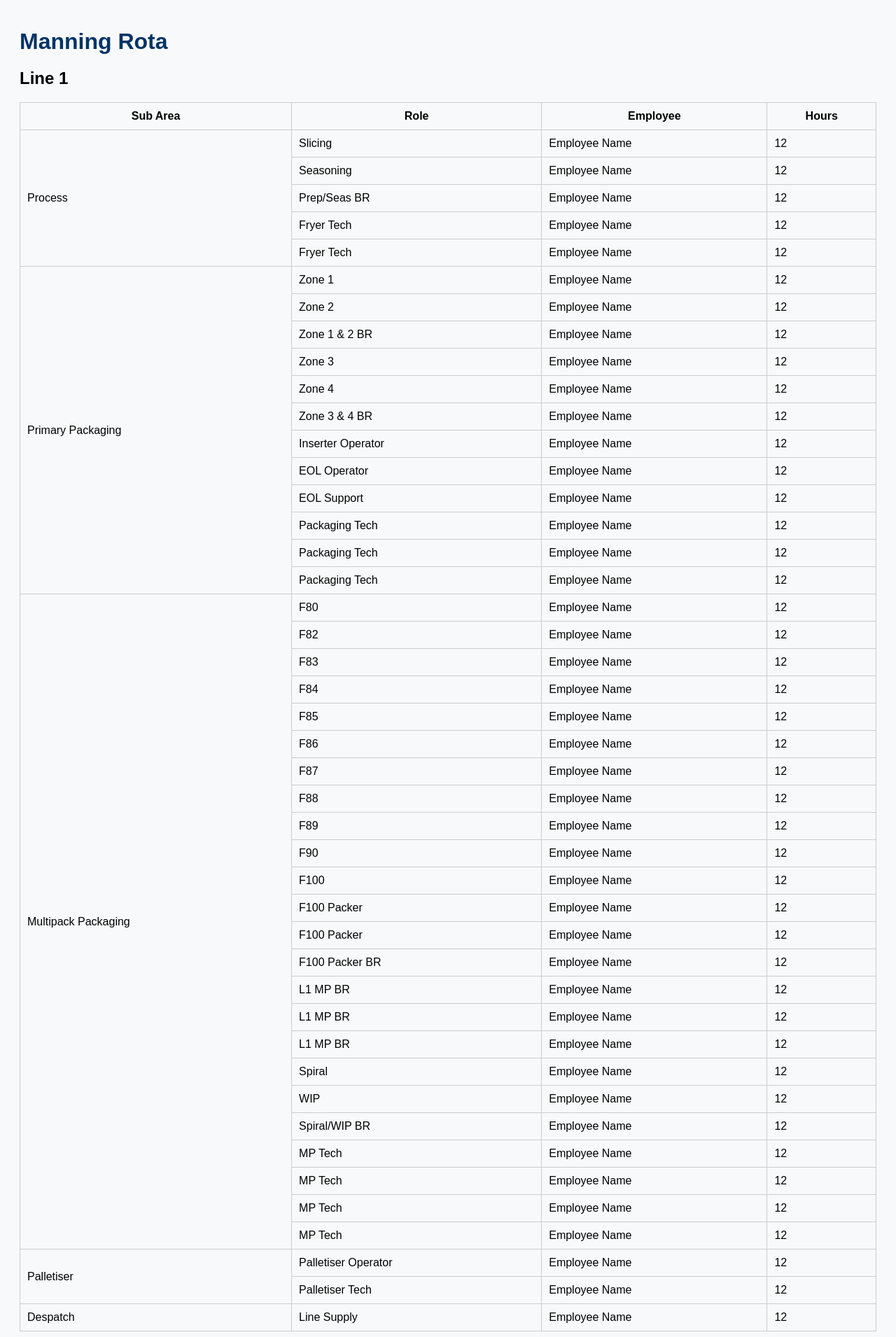
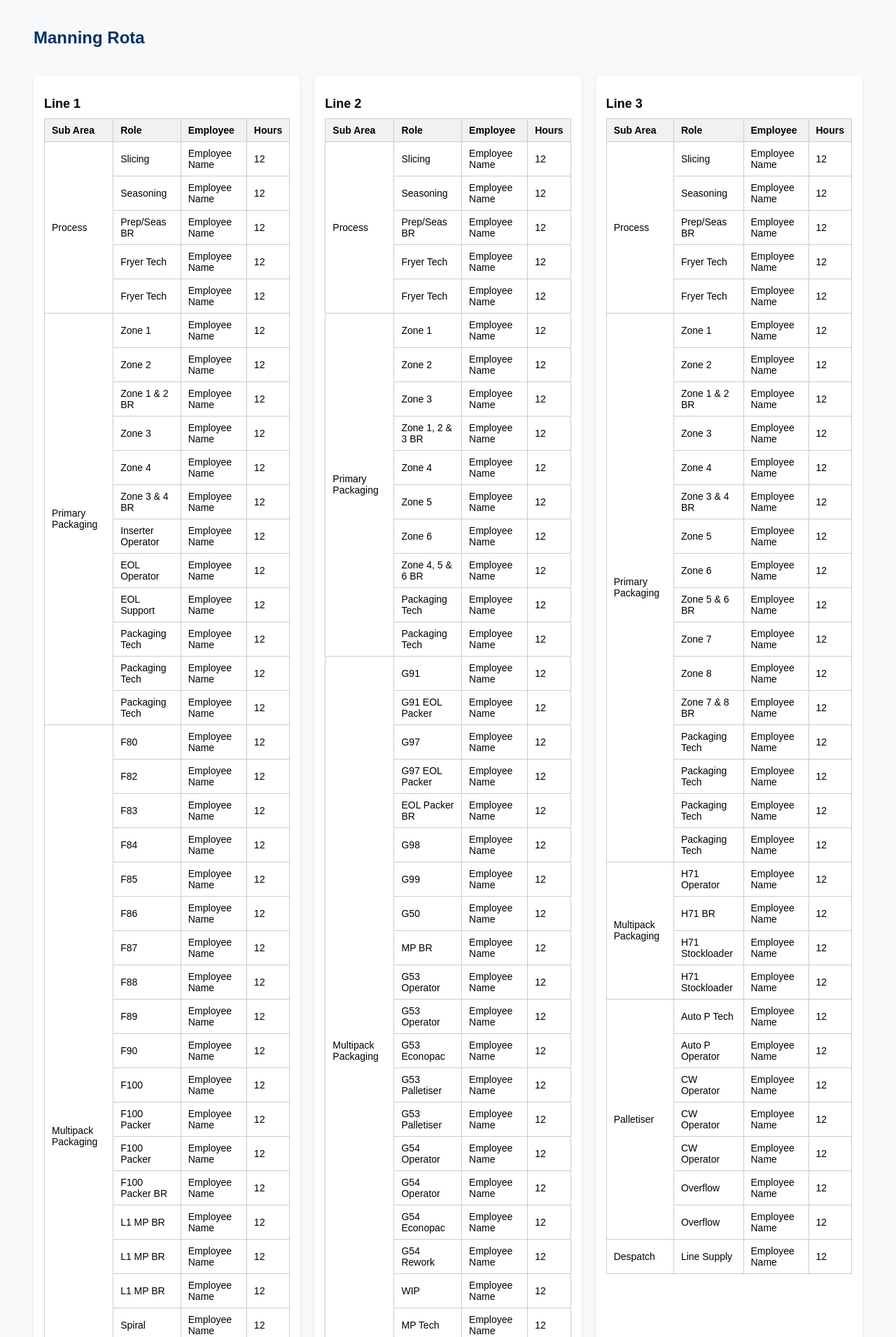
Before and after one commit to Deepeshpatel11/Labor-Tool, a Django app: page /shifts/rota/1/1/ in a window 1280 px wide. Shown: the part 56-1966 px from the top of the page at 70% size. Run offline with Django 5.2, Linux system fonts and the light colour scheme.

Commit message:
Add style to manning rota page

```diff
--- a/labour_management/labour_management/static/css/style.css
+++ b/labour_management/labour_management/static/css/style.css
@@ -34,3 +34,53 @@ th, td {
 .container {
     padding: 20px;
 }
+
+
+/* Container to hold all lines and sections in a row with wrapping */
+.rota-container {
+    display: flex;
+    flex-wrap: wrap;
+    gap: 20px;
+    justify-content: flex-start;
+    padding: 20px;
+  }
+
+  /* Each column (line) */
+  .line-column {
+    background: white;
+    padding: 15px;
+    border-radius: 8px;
+    box-shadow: 0 2px 5px rgba(0,0,0,0.1);
+    flex: 1 1 300px; /* Makes it responsive */
+    min-width: 280px;
+  }
+
+  /* Style for each table */
+  .rota-table {
+    width: 100%;
+    border-collapse: collapse;
+    font-size: 14px;
+  }
+
+  .rota-table th,
+  .rota-table td {
+    border: 1px solid #ccc;
+    padding: 8px 10px;
+    text-align: left;
+  }
+
+  .rota-table thead {
+    background-color: #f1f1f1;
+  }
+
+  h2 {
+    font-size: 18px;
+    margin-bottom: 10px;
+  }
+
+  .manning-rota {
+    margin: 20px;
+    font-size: 24px;
+    font-weight: bold;
+    color: #003366;
+  }
--- a/labour_management/shifts/templates/shifts/manning_rota.html
+++ b/labour_management/shifts/templates/shifts/manning_rota.html
@@ -2,14 +2,13 @@
 {% block title %}Manning Rota{% endblock %}
 {% block content %}
 
-<h1>Manning Rota</h1>
+<h1 class="manning-rota">Manning Rota</h1>
 
-<div class="manning-wrapper">
-  <div class="manning-container">
+<div class="rota-container">
   <!-- Line 1 -->
   <div class="line-column">
     <h2>Line 1</h2>
-      <table border="1" width="100%">
+    <table class="rota-table">
       <thead>
         <tr>
           <th>Sub Area</th>
@@ -260,7 +259,7 @@
   <!-- Line 2 -->
   <div class="line-column">
     <h2>Line 2</h2>
-      <table border="1" width="100%">
+    <table class="rota-table">
       <thead>
         <tr>
           <th>Sub Area</th>
@@ -495,7 +494,7 @@
   <!-- Line 3 -->
   <div class="line-column">
     <h2>Line 3</h2>
-      <table border="1" width="100%">
+    <table class="rota-table">
       <thead>
         <tr>
           <th>Sub Area</th>
@@ -691,7 +690,7 @@
   <!-- Line 4 -->
   <div class="line-column">
     <h2>Line 4</h2>
-      <table border="1" width="100%">
+    <table class="rota-table">
       <thead>
         <tr>
           <th>Sub Area</th>
@@ -857,7 +856,7 @@
   <!-- Shared Resources -->
   <div class="line-column">
     <h2>Shared Resources</h2>
-      <table border="1" width="100%">
+    <table class="rota-table">
       <thead>
         <tr>
           <th>Role</th>
@@ -875,7 +874,7 @@
     </table>
 
     <h3>MOH</h3>
-      <table border="1" width="100%">
+    <table class="rota-table">
       <thead>
         <tr>
           <th>Role</th>
@@ -981,7 +980,7 @@
   <!-- Additional Manning -->
   <div class="line-column">
     <h2>Additional Manning</h2>
-      <table border="1" width="100%">
+    <table class="rota-table">
       <thead>
         <tr>
           <th>Area</th>
@@ -1040,7 +1039,7 @@
   <!-- Absent -->
   <div class="line-column">
     <h2>Absent</h2>
-      <table border="1" width="100%">
+    <table class="rota-table">
       <thead>
         <tr>
           <th>Type</th>
@@ -1099,7 +1098,7 @@
   </div>
 
 </div>
-</div>
+
 
 
 {% endblock %}
```
Also changed, not shown: labour_management/requirements.txt (+0 -123 lines). Lines whose indentation alone changed are shown as unchanged.
